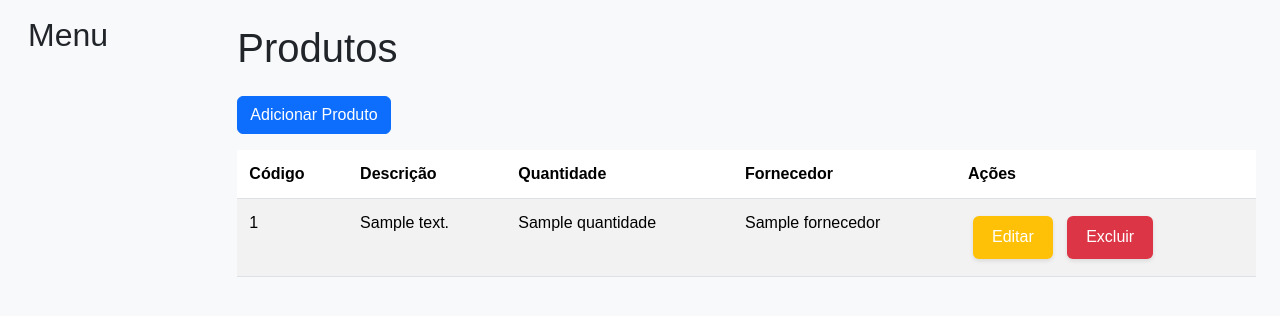
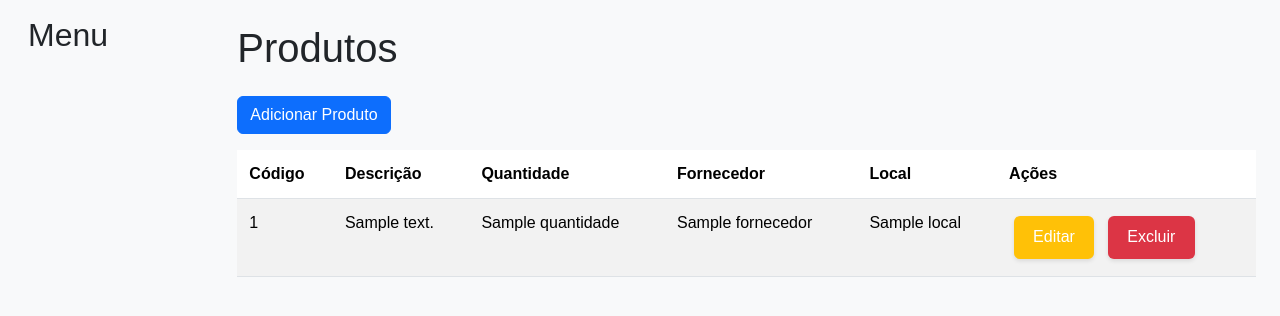
Before and after one commit to Fernando-A-Ferraz/ProjetoIntegrador2025, a Flask app: template templates/produtos.html in a window 1280 px wide. Shown: the top 316 px of the page. Run offline with Flask 2, Linux system fonts and the light colour scheme; the template is opened without the code that fills it: most values are stand-ins (such as "Sample title", 1, 10 or a date in 2020).

Commit message:
Primeiro commit

```diff
--- a/app.py
+++ b/app.py
@@ -208,7 +208,8 @@ def produtos():
         data = {  # Coleta os dados do produto
             "descricao": request.form['descricao'],
             "quantidade": int(request.form['quantidade']),  # Converte para número
-            "fornecedor_id": int(request.form['fornecedor_id'])  # Converte para número
+            "fornecedor_id": int(request.form['fornecedor_id']),  # Converte para número
+            "local": request.form['local']
         }
         if 'id' in request.form:  # Se tem ID, atualiza
             supabase.table('produto').update(data).eq('id', request.form['id']).execute()
@@ -217,7 +218,7 @@ def produtos():
         return redirect(url_for('produtos'))  # Recarrega a página
 
     # Pega os produtos e fornecedores do banco
-    produtos_data = supabase.table('produto').select('id, descricao, quantidade, fornecedor(nome_fantasia)').order('id', desc=False).execute().data
+    produtos_data = supabase.table('produto').select('id, descricao, quantidade, fornecedor(nome_fantasia), local').order('id', desc=False).execute().data
     fornecedores = supabase.table('fornecedor').select('id, nome_fantasia').execute().data
     return render_template('produtos.html', produtos=produtos_data, fornecedores=fornecedores)  # Mostra a página
 
@@ -241,7 +242,7 @@ def get_produto(id):
     if session['user']['role'] == 'admin':  # Se for admin
         return jsonify({'error': 'Acesso restrito a usuários normais.'}), 403  # Não deixa
     # Pega os dados do produto no banco
-    produto = supabase.table('produto').select('id, descricao, quantidade, fornecedor_id').eq('id', id).execute().data[0]
+    produto = supabase.table('produto').select('id, descricao, quantidade, fornecedor_id, local').eq('id', id).execute().data[0]
     return jsonify(produto)  # Retorna os dados em JSON
 
 # Inicia o aplicativo localmente (removido para o Vercel em produção)
--- a/static/script.js
+++ b/static/script.js
@@ -213,6 +213,7 @@ function editProduto(id) {
             document.getElementById('edit-descricao').value = data.descricao;
             document.getElementById('edit-quantidade').value = data.quantidade;
             document.getElementById('edit-fornecedor_id').value = data.fornecedor_id;
+            document.getElementById('edit-local').value = data.local;
             // Abre o modal para editar o produto
             openModal('edit-produto-modal');
         })
--- a/templates/produtos.html
+++ b/templates/produtos.html
@@ -10,6 +10,7 @@
                     <th>Descrição</th>
                     <th>Quantidade</th>
                     <th>Fornecedor</th>
+                    <th>Local</th>
                     <th>Ações</th>
                 </tr>
             </thead>
@@ -20,6 +21,7 @@
                         <td data-label="Descrição">{{ produto.descricao }}</td>
                         <td data-label="Quantidade">{{ produto.quantidade }}</td>
                         <td data-label="Fornecedor">{{ produto.fornecedor.nome_fantasia }}</td>
+                        <td data-label="Local">{{produto.local}}</td>
                         <td data-label="Ações">
                             <button class="btn-edit" onclick="editProduto('{{ produto.id }}')">Editar</button>
                             <button class="btn-delete" onclick="deleteProduto('{{ produto.id }}')">Excluir</button>
@@ -46,6 +48,7 @@
                         {% endfor %}
                     </select>
                 </div>
+                <div class="col-12"><input type="text" class="form-control" name="local" placeholder="Local" required></div>
                 <div class="col-12"><button type="submit" class="btn btn-primary">Cadastrar</button></div>
             </form>
         </div>
@@ -68,6 +71,7 @@
                         {% endfor %}
                     </select>
                 </div>
+                <div class="col-12"><input type="text" class="form-control" id="edit-local" name="local" placeholder="Local" required></div>
                 <div class="col-12"><button type="submit" class="btn btn-primary">Atualizar</button></div>
             </form>
         </div>
```
